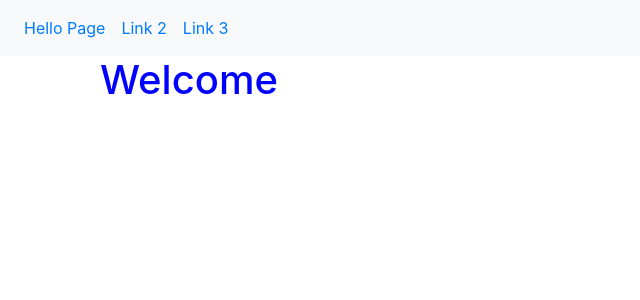
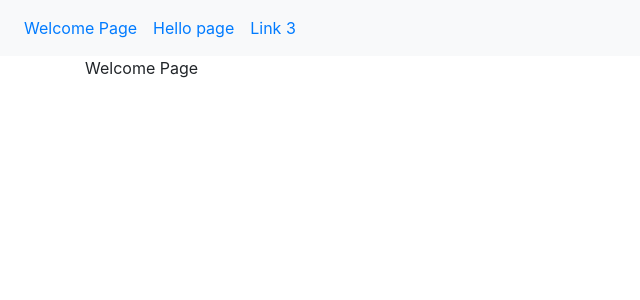
Before and after one commit to zacwillmington/symfony-app, a Symfony app: template templates/welcome/index.html.twig in a window 1280 px wide. Shown: the top 300 px of the page, without its empty margins (0-640 px from the left). Run offline with Twig, Linux system fonts and the light colour scheme; the template is opened without the code that fills it, so the values that code supplies are empty; some libraries are stand-ins or nearby versions.

Commit message:
extended base html file to other pages.

```diff
--- a/templates/base.html.twig
+++ b/templates/base.html.twig
@@ -9,60 +9,42 @@
               <meta name="author" content="">
 
               <title>Bare - Start Bootstrap Template</title>
-
+              <link rel="stylesheet" href="{{ asset('css/main.css')}}">
               <!-- Bootstrap core CSS -->
               <link href="vendor/bootstrap/css/bootstrap.min.css" rel="stylesheet">
-            {% %}
+            {% block stylesheets %}{% endblock %}
             </head>
 
             <body>
 
               <!-- Navigation -->
-              <nav class="navbar navbar-expand-lg navbar-dark bg-dark static-top">
-                <div class="container">
-                  <a class="navbar-brand" href="#">Start Bootstrap</a>
-                  <button class="navbar-toggler" type="button" data-toggle="collapse" data-target="#navbarResponsive" aria-controls="navbarResponsive" aria-expanded="false" aria-label="Toggle navigation">
-                    <span class="navbar-toggler-icon"></span>
-                  </button>
-                  <div class="collapse navbar-collapse" id="navbarResponsive">
-                    <ul class="navbar-nav ml-auto">
-                      <li class="nav-item active">
-                        <a class="nav-link" href="#">Home
-                          <span class="sr-only">(current)</span>
-                        </a>
+              <div class="example-wrapper">
+                    <nav class="navbar navbar-expand-sm bg-light">
+
+                            <!-- Links -->
+                            <ul class="navbar-nav">
+                            <li class="nav-item">
+                                <a class="nav-link" href="{{ path("welcome")}}">Welcome Page</a>
                             </li>
                             <li class="nav-item">
-                        <a class="nav-link" href="#">About</a>
+                                <a class="nav-link" href="{{ path("hello_page")}}">Hello page</a>
                             </li>
                             <li class="nav-item">
-                        <a class="nav-link" href="#">Services</a>
-                      </li>
-                      <li class="nav-item">
-                        <a class="nav-link" href="#">Contact</a>
+                                <a class="nav-link" href="#">Link 3</a>
                             </li>
                             </ul>
-                  </div>
-                </div>
+
                         </nav>
 
               <!-- Page Content -->
-              <div class="container">
-                <div class="row">
-                  <div class="col-lg-12 text-center">
-                    <h1 class="mt-5">A Bootstrap 4 Starter Template</h1>
-                    <p class="lead">Complete with pre-defined file paths and responsive navigation!</p>
-                    <ul class="list-unstyled">
-                      <li>Bootstrap 4.3.1</li>
-                      <li>jQuery 3.4.1</li>
-                    </ul>
-                  </div>
-                </div>
-              </div>
+              <main role='main' class="container main">
+                {% block main %}{% endblock main %}
+              </main>
 
               <!-- Bootstrap core JavaScript -->
               <script src="vendor/jquery/jquery.slim.min.js"></script>
               <script src="vendor/bootstrap/js/bootstrap.bundle.min.js"></script>
-
+            {% block javascripts %}{% endblock %}
             </body>
 
             </html>
--- a/templates/hello_page.html.twig
+++ b/templates/hello_page.html.twig
@@ -1 +1,5 @@
-Hello
+{% extends 'base.html.twig' %}
+
+{% block main %}
+        Hello Page
+{% endblock %}
--- a/templates/welcome/index.html.twig
+++ b/templates/welcome/index.html.twig
@@ -1,31 +1,4 @@
-<!DOCTYPE html>
-<html>
-    <head>
-        <meta charset="UTF-8">
-        <link rel="stylesheet" href='https://stackpath.bootstrapcdn.com/bootstrap/4.3.1/css/bootstrap.min.css'>
-
-        <title>Welcome!</title>
-        <link rel="stylesheet" href="{{ asset('css/main.css')}}">
-    </head>
-    <body>
-        <div class="example-wrapper">
-                <nav class="navbar navbar-expand-sm bg-light">
-
-                        <!-- Links -->
-                        <ul class="navbar-nav">
-                        <li class="nav-item">
-                            <a class="nav-link" href="{{ path("welcome")}}">Hello Page</a>
-                        </li>
-                        <li class="nav-item">
-                            <a class="nav-link" href="{{ path("hello")}}">Link 2</a>
-                        </li>
-                        <li class="nav-item">
-                            <a class="nav-link" href="#">Link 3</a>
-                        </li>
-                        </ul>
-
-                    </nav>
-            <h1>Welcome</h1>
-        </div>
-    </body>
-</html>
+{% extends 'base.html.twig' %}
+{% block main %}
+    Welcome Page
+{% endblock %}
```
Lines whose indentation alone changed are shown as unchanged.
